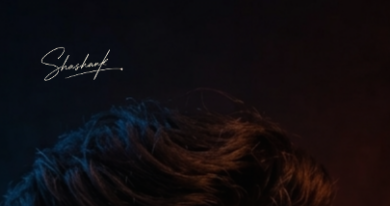
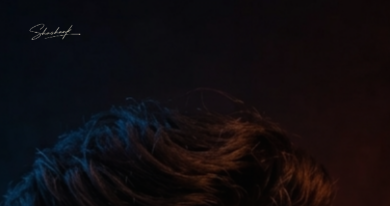
Before and after one commit to shagantinikhil12-sketch/shashank, a React (Vite) app: page / in a window 390 px wide. Shown: the top 206 px of the page. Built offline with nearby package versions, Linux system fonts and the light colour scheme.

Commit message:
fixed logo

```diff
--- a/src/components/Navbar.jsx
+++ b/src/components/Navbar.jsx
@@ -20,7 +20,7 @@ const Navbar = () => {
   return (
     <nav className={`${styles.navbar} ${scrolled ? styles.scrolled : ''}`}>
       <div className={styles.logo}>
-        <a href="#home"><img src="/navigation.jpeg" alt="logo" style={{ height: 75, width: 100 }} /></a>
+        <a href="#home"><img src="/navigation.jpeg" alt="logo" className={styles.logoImage} /></a>
       </div>
       <div className={styles.links}>
         <a href="#home">Home</a>
--- a/src/components/Navbar.module.css
+++ b/src/components/Navbar.module.css
@@ -43,6 +43,12 @@
   opacity: 0.7;
 }
 
+.logoImage {
+  height: 60px;
+  width: auto;
+  object-fit: contain;
+}
+
 .links {
   display: flex;
   gap: 40px;
@@ -85,6 +91,7 @@
     opacity: 0;
     transform: translateY(-20px);
   }
+
   to {
     opacity: 1;
     transform: translateY(0);
@@ -92,6 +99,19 @@
 }
 
 @media (max-width: 768px) {
+  .navbar {
+    padding: 16px 24px;
+  }
+
+  .scrolled {
+    padding: 12px 24px;
+  }
+
+  .logoImage {
+    height: 35px;
+    width: auto;
+  }
+
   .links {
     display: none;
   }
```
